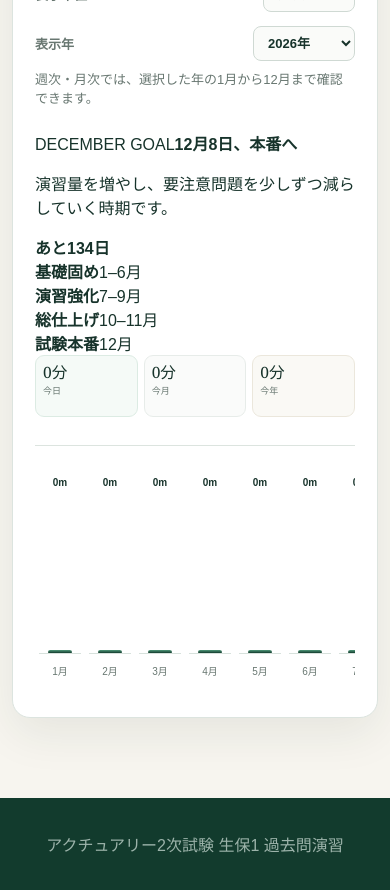
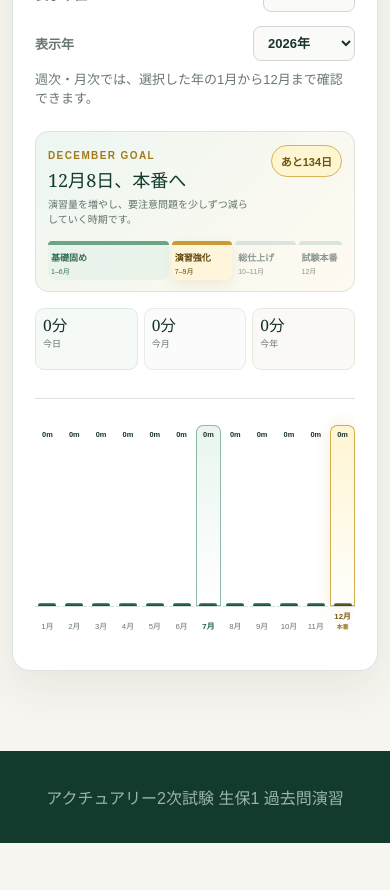
Before and after one commit to yoshi123027-del/actuary-app-seiho1, a Next.js app in the folder vercel/: page / in a window 390 px wide. Shown: the part 1960-2850 px from the top of the page. After the commit the page ends 2803 px from the top, so only its background shows below. Built offline with nearby package versions, Linux system fonts and the light colour scheme.

Commit message:
月次グラフをスマホ幅へ収め本番月を強調する

```diff
--- a/vercel/app/globals.css
+++ b/vercel/app/globals.css
@@ -108,6 +108,19 @@
 .study-filter-row { display: flex; align-items: center; justify-content: flex-end; gap: 14px; flex-wrap: wrap; }
 .study-history-tools label { display: flex; align-items: center; color: var(--muted); font-size: 13px; font-weight: 700; white-space: nowrap; }
 .study-history-tools select { min-width: 92px; margin-left: 10px; padding: 8px 28px 8px 10px; color: var(--ink); background: #fafbf9; border: 1px solid #cfd9d3; border-radius: 8px; }
+.exam-roadmap { margin: 0 0 16px; padding: 15px 17px 13px; background: linear-gradient(135deg, #edf6f1, #fffaf0); border: 1px solid #d8e6de; border-radius: 13px; }
+.exam-roadmap-head { display: flex; align-items: flex-start; justify-content: space-between; gap: 16px; }
+.exam-roadmap-head > div > span { color: #a4791b; font-size: 10px; font-weight: 900; letter-spacing: .14em; }
+.exam-roadmap-head strong { display: block; margin-top: 3px; color: var(--green); font: 22px Georgia, "Yu Mincho", serif; }
+.exam-roadmap-head p { margin: 5px 0 0; color: #60736b; font-size: 11px; line-height: 1.55; }
+.exam-roadmap-head > b { flex: 0 0 auto; padding: 8px 12px; color: #70520f; background: rgba(255, 244, 204, .82); border: 1px solid #d7b557; border-radius: 999px; font-size: 13px; }
+.exam-roadmap-steps { margin-top: 13px; display: grid; grid-template-columns: 2fr 1fr 1fr .72fr; gap: 5px; }
+.exam-roadmap-step { min-width: 0; padding: 7px 7px 5px; color: #8b9892; border-top: 4px solid #dbe3df; border-radius: 4px 4px 8px 8px; }
+.exam-roadmap-step strong, .exam-roadmap-step span { display: block; overflow: hidden; white-space: nowrap; text-overflow: ellipsis; }
+.exam-roadmap-step strong { font-size: 11px; }
+.exam-roadmap-step span { margin-top: 2px; font-size: 9px; }
+.exam-roadmap-step.is-complete { color: #377158; border-top-color: #6ba586; background: rgba(226, 241, 233, .58); }
+.exam-roadmap-step.is-current { color: #61470c; border-top-color: #c89b35; background: rgba(255, 246, 216, .92); box-shadow: 0 5px 14px rgba(172, 130, 31, .12); }
 .study-summary { display: grid; grid-template-columns: repeat(3, minmax(0, 1fr)); gap: 7px; }
 .study-summary .stat { min-height: 68px; padding: 10px 12px; background: #fafbfa; border-color: #e7ece9; border-radius: 9px; }
 .study-summary .stat strong { overflow: hidden; font-size: clamp(18px, 2.7vw, 24px); line-height: 1.1; white-space: nowrap; text-overflow: ellipsis; }
@@ -116,6 +129,17 @@
 .study-summary .stat.study-year { background: #faf9f5; border-color: #ebe7dc; }
 .study-chart { height: 250px; margin-top: 28px; padding: 12px 4px 0; display: grid; grid-template-columns: repeat(var(--study-period-count, 14), minmax(42px, 1fr)); gap: 8px; overflow-x: auto; border-top: 1px solid var(--line); }
 .study-bar-column { min-width: 38px; height: 220px; display: grid; grid-template-rows: 1fr 24px; align-items: flex-end; text-align: center; }
+.study-chart.study-chart-monthly { grid-template-columns: repeat(12, minmax(0, 1fr)); gap: clamp(2px, .7vw, 8px); overflow-x: hidden; }
+.study-chart-monthly .study-bar-column { min-width: 0; }
+.study-chart-monthly .study-bar-value { font-size: clamp(7px, 1vw, 10px); }
+.study-chart-monthly .study-bar-label { font-size: clamp(7px, 1vw, 10px); }
+.study-bar-column.is-current-month .study-bar-track { background: linear-gradient(180deg, rgba(226, 242, 234, .74), rgba(255, 255, 255, 0)); box-shadow: inset 0 0 0 1px #8ebba5; border-radius: 7px 7px 0 0; }
+.study-bar-column.is-current-month .study-bar-label { color: #216247; font-weight: 900; }
+.study-bar-column.is-exam-month .study-bar-track { background: linear-gradient(180deg, rgba(255, 244, 204, .9), rgba(255, 253, 245, .38)); box-shadow: inset 0 0 0 1px #d2ad4d, 0 0 16px rgba(199, 154, 50, .18); border-radius: 7px 7px 0 0; }
+.study-bar-column.is-exam-month .study-bar { background: linear-gradient(180deg, #d7b557, #826317 26%, #174936); }
+.study-bar-column.is-exam-month .study-bar-label { color: #78570e; font-weight: 900; }
+.study-bar-label small { display: block; margin-top: 1px; color: #a4791b; font-size: 7px; font-weight: 900; }
+
 .study-bar-track { position: relative; height: 182px; padding-top: 24px; display: flex; align-items: end; justify-content: center; border-bottom: 1px solid #d7e1dc; }
 .study-bar-value { position: absolute; top: 5px; left: 50%; transform: translateX(-50%); color: var(--ink); font-size: 10px; font-weight: 800; white-space: nowrap; }
 .study-bar { width: min(24px, 72%); min-height: 3px; background: linear-gradient(180deg, #4f9879, var(--green)); border-radius: 6px 6px 2px 2px; transition: height .25s ease; }
@@ -185,4 +209,19 @@
   .study-filter-row { width: 100%; justify-content: flex-start; }
   .study-history-tools label { justify-content: space-between; width: 100%; }
   .study-chart { grid-template-columns: repeat(var(--study-period-count, 14), 42px); }
+  .exam-roadmap { padding: 13px 12px 11px; }
+  .exam-roadmap-head strong { font-size: 18px; }
+  .exam-roadmap-head p { font-size: 10px; }
+  .exam-roadmap-head > b { padding: 7px 9px; font-size: 11px; }
+  .exam-roadmap-steps { gap: 3px; }
+  .exam-roadmap-step { padding: 6px 3px 4px; }
+  .exam-roadmap-step strong { font-size: 9px; }
+  .exam-roadmap-step span { font-size: 7px; }
+  .study-chart.study-chart-monthly { grid-template-columns: repeat(12, minmax(0, 1fr)); gap: 2px; padding-right: 0; padding-left: 0; overflow-x: hidden; }
+  .study-chart-monthly .study-bar-column { min-width: 0; }
+  .study-chart-monthly .study-bar-track { padding-top: 22px; }
+  .study-chart-monthly .study-bar-value { font-size: clamp(6px, 1.9vw, 8px); }
+  .study-chart-monthly .study-bar-label { font-size: clamp(7px, 2vw, 9px); }
+  .study-chart-monthly .study-bar-label small { font-size: 6px; }
+
 }
```
